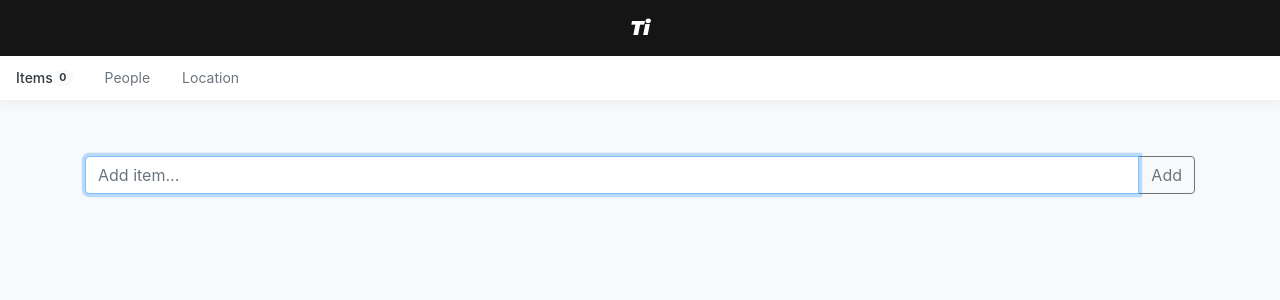
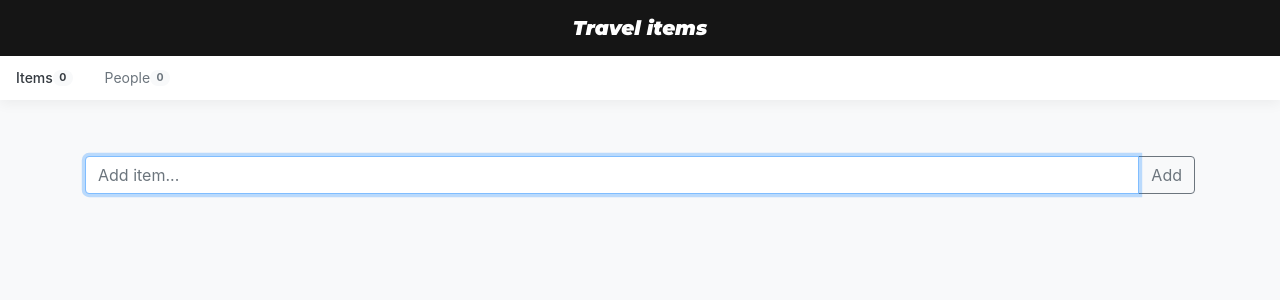
Before and after one commit to leonidasdeimantas/travel-items-ui, a React (Create React App) app: page / in a window 1280 px wide. Shown: the top 300 px of the page. Built offline with nearby package versions, Linux system fonts and the light colour scheme.

Commit message:
pages added

```diff
--- a/src/App.js
+++ b/src/App.js
@@ -9,12 +9,15 @@ class App extends React.Component  {
     super()
     this.state = {
         items: [],
-        item_cnt: 0
+        item_cnt: 0,
+        people: [],
+        page: "items"
     }
     this.handleAddItem = this.handleAddItem.bind(this)
     this.handleRemoveItem = this.handleRemoveItem.bind(this)
     this.handleDone = this.handleDone.bind(this)
     this.handleEdit = this.handleEdit.bind(this)
+    this.handleChangePage = this.handleChangePage.bind(this)
   }
 
   handleAddItem(text) {
@@ -85,11 +88,22 @@ class App extends React.Component  {
     })
   }
 
+  handleChangePage(value) {
+    this.setState({ page: value })
+  }
+
   render() {
     console.log(this.state.items)
     return (
       <div className="App">
-          <Header item_cnt={this.state.items.length}/>
+          <Header
+            item_cnt={this.state.items.length}
+            people_cnt={this.state.people.length}
+            page={this.state.page}
+            handleChangePage={this.handleChangePage}
+          />
+          {
+            (this.state.page == "items") &&
               <main role="main" className="container">
               <ItemEnter handleAddItem={this.handleAddItem} />
               {
@@ -102,6 +116,7 @@ class App extends React.Component  {
                 />
               }
             </main>
+          }
       </div>
     );
   }
--- a/src/components/Header.js
+++ b/src/components/Header.js
@@ -9,17 +9,19 @@ class Header extends React.Component  {
     return (
       <div>
         <nav className="navbar navbar-expand-md fixed-top navbar-dark" style={{backgroundColor:"#151515"}}>
-          <a className="navbar-brand mx-auto order-0 CLogoText" href="#">Ti</a>
+          <a className="navbar-brand mx-auto order-0 CLogoText" href="#">Travel items</a>
         </nav>
 
         <div className="nav-scroller bg-white box-shadow">
           <nav className="nav nav-underline">
-            <a className="nav-link active" href="#">
+            <a className={"nav-link " + (this.props.page == "items" ? "active" : "")} href="#" onClick={() => this.props.handleChangePage("items")}>
               Items
               <span className="badge badge-pill bg-light align-text-bottom">{this.props.item_cnt}</span>
             </a>
-            <a className="nav-link" href="#">People</a>
-            <a className="nav-link" href="#">Location</a>
+            <a className={"nav-link " + (this.props.page == "people" ? "active" : "")} href="#" onClick={() => this.props.handleChangePage("people")}>
+              People
+              <span className="badge badge-pill bg-light align-text-bottom">{this.props.people_cnt}</span>
+            </a>
           </nav>
         </div>
       </div>
```
Lines whose indentation alone changed are shown as unchanged.
